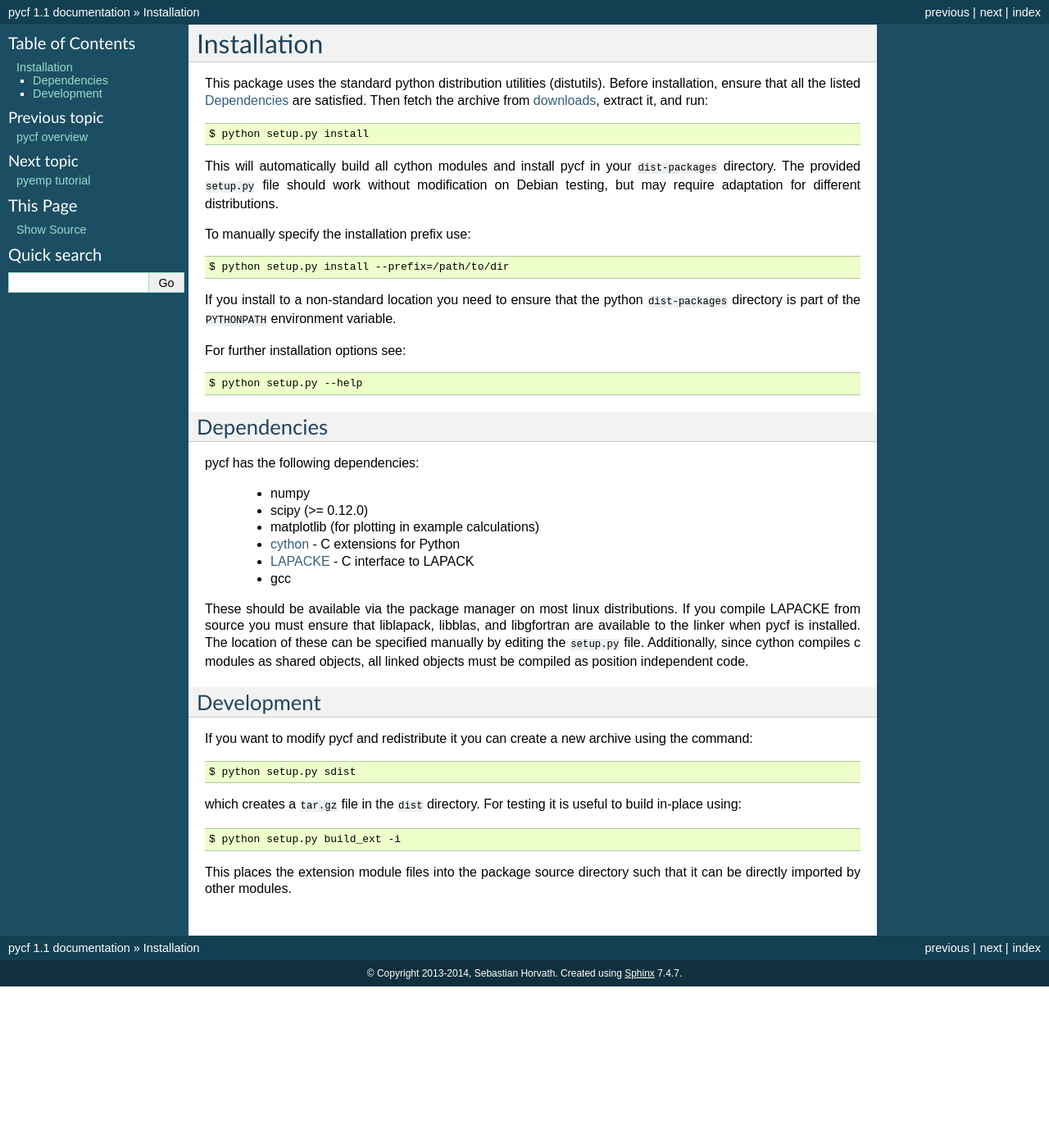
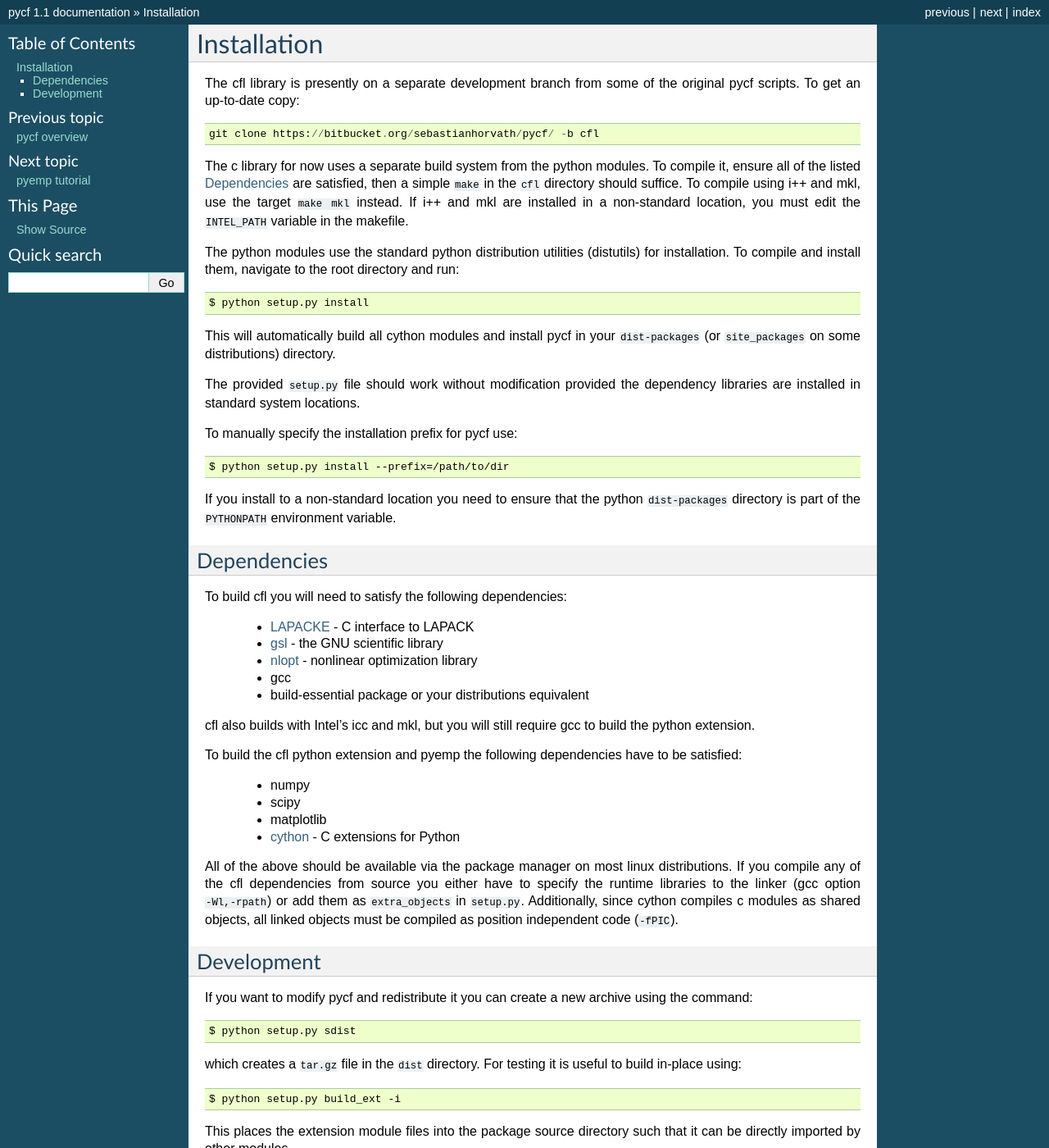
Before and after one commit to mikereidnz/pycf, a Sphinx documentation site: the page built from doc/install.rst, in a window 1280 px wide and 1400 px high. Shown: the whole window at 82% size. Built offline with Sphinx 7.4.7, drawn with Linux system fonts in a browser that asks for light colours; formulas are drawn with MathJax 3.

```diff
--- a/doc/conf.py
+++ b/doc/conf.py
@@ -12,6 +12,19 @@
 # serve to show the default.
 
 import sys, os
+
+# Autodoc seems to interpret cdef statements as attributes (at least as far as
+# obj goes... what seems to think they are classes).  We manually skip all such
+# attributes.  Could probably have a conditonal that it throws out anything
+# where what does not show up in obj?
+def skip(app, what, name, obj, skip, options):
+    if 'attribute' in str(obj) and 'pycf.cfl' in str(obj):
+        return True
+
+    return skip
+
+def setup(app):
+    app.connect("autodoc-skip-member", skip)
 
 # If extensions (or modules to document with autodoc) are in another directory,
 # add these directories to sys.path here. If the directory is relative to the
--- a/doc/install.rst
+++ b/doc/install.rst
@@ -1,50 +1,68 @@
 Installation
 ============
 
-This package uses the standard python distribution utilities (distutils).
-Before installation, ensure that all the listed `Dependencies`_ are satisfied.
-Then fetch the archive from  `downloads
-<https://bitbucket.org/sebastianhorvath/pycf/downloads/>`_, extract it, and
-run::
+The cfl library is presently on a separate development branch from some of the
+original pycf scripts.  To get an up-to-date copy::
+
+  git clone https://bitbucket.org/sebastianhorvath/pycf/ -b cfl
+
+The c library for now uses a separate build system from the python modules.  To
+compile it, ensure all of the listed `Dependencies`_ are satisfied, then a
+simple ``make`` in the ``cfl`` directory should suffice.  To compile using i++
+and mkl, use the target ``make mkl`` instead.  If i++ and mkl are installed in a
+non-standard location, you must edit the ``INTEL_PATH`` variable in the
+makefile.
+
+The python modules use the standard python distribution utilities (distutils)
+for installation. To compile and install them, navigate to the root directory
+and run::
 
   $ python setup.py install
 
 This will automatically build all cython modules and install pycf in your
-``dist-packages`` directory.  The provided ``setup.py`` file should work without
-modification on Debian testing, but may require adaptation for different
-distributions.
+``dist-packages`` (or ``site_packages`` on some distributions) directory.
 
-To manually specify the installation prefix use::
+The provided ``setup.py`` file should work without modification provided the
+dependency libraries are installed in standard system locations.
+
+To manually specify the installation prefix for pycf use::
 
   $ python setup.py install --prefix=/path/to/dir
 
 If you install to a non-standard location you need to ensure that the python
 ``dist-packages`` directory is part of the ``PYTHONPATH`` environment variable.
 
-For further installation options see::
-
-  $ python setup.py --help
-
 
 Dependencies
 ------------
 
-pycf has the following dependencies:
+To build cfl you will need to satisfy the following dependencies:
+
+  * `LAPACKE <http://www.netlib.org/lapack/lapacke.html>`_ - C interface to
+    LAPACK
+  * `gsl <https://www.gnu.org/software/gsl/>`_ - the GNU scientific library
+  * `nlopt <http://ab-initio.mit.edu/wiki/index.php/NLopt>`_ - nonlinear
+    optimization library
+  * gcc
+  * build-essential package or your distributions equivalent
+
+cfl also builds with Intel's icc and mkl, but you will still require gcc to
+build the python extension.
+
+To build the cfl python extension and pyemp the following dependencies have to
+be satisfied:
 
   * numpy
-  * scipy (>= 0.12.0)
-  * matplotlib (for plotting in example calculations)
+  * scipy
+  * matplotlib
   * `cython <http://cython.org/>`_ - C extensions for Python
-  * `LAPACKE <http://www.netlib.org/lapack/lapacke.html>`_ - C interface to
-    LAPACK
-  * gcc
 
-These should be available via the package manager on most linux distributions.
-If you compile LAPACKE from source you must ensure that liblapack, libblas, and
-libgfortran are available to the linker when pycf is installed.  The location of
-these can be specified manually by editing the ``setup.py`` file.  Additionally,
+All of the above should be available via the package manager on most linux
+distributions.  If you compile any of the cfl dependencies from source you
+either have to specify the runtime libraries to the linker (gcc option
+``-Wl,-rpath``) or add them as ``extra_objects`` in ``setup.py``.  Additionally,
 since cython compiles c modules as shared objects, all linked objects must be
-compiled as position independent code.
+compiled as position independent code (``-fPIC``).
 
 
 Development
```
Also changed, not shown: README.rst (+6 -7 lines), doc/reference.rst (+31 -7 lines), 1 other file.
